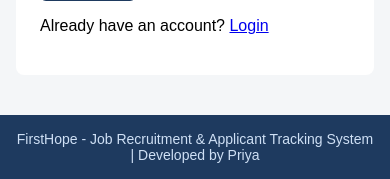
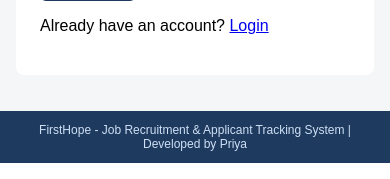
Before and after one commit to priyap24066-sudo/firsthope, a Django app: page /register/ in a window 390 px wide. Shown: the part 843-1022 px from the top of the page. Run offline with Django 5.2, Linux system fonts and the light colour scheme.

Commit message:
footer at bottom

```diff
--- a/templates/base.html
+++ b/templates/base.html
@@ -12,7 +12,9 @@
     <meta name="apple-mobile-web-app-capable" content="yes">
     <meta name="apple-mobile-web-app-title" content="FirstHope">
     <style>
-        body { font-family: Arial, sans-serif; margin: 0; background: #f4f6f8; }
+        body { font-family: Arial, sans-serif; margin: 0; background: #f4f6f8;
+               position: relative; min-height: 100vh; box-sizing: border-box;
+               padding-bottom: 64px; }
         nav { background: #1e3a5f; padding: 12px 24px; display: flex;
               justify-content: space-between; align-items: center; flex-wrap: wrap; }
         nav a, nav button { color: white; text-decoration: none; margin-left: 16px;
@@ -49,8 +51,11 @@
         .stat-num { font-size: 28px; font-weight: bold; color: #1e3a5f; }
         .stat-label { color: #777; font-size: 14px; }
         .card { border: 1px solid #ddd; padding: 14px; border-radius: 6px; margin-bottom: 12px; }
-        .footer { text-align: center; padding: 16px; margin-top: 40px;
-          background: #1e3a5f; color: #cfe0f5; font-size: 14px; }
+
+        .footer { position: absolute; bottom: 0; left: 0; right: 0;
+                  text-align: center; padding: 16px;
+                  background: #1e3a5f; color: #cfe0f5; font-size: 14px; }
+
         @media (max-width: 768px) {
             nav { padding: 12px 16px; }
             .menu-btn { display: block; }
@@ -62,6 +67,8 @@
             .nav-links form { width: 100%; }
             .container { margin: 16px; }
             .messages { margin: 16px; }
+            .footer { font-size: 12px; padding: 12px; }
+            body { padding-bottom: 72px; }
         }
     </style>
 </head>
@@ -106,6 +113,7 @@
 {% endif %}
 
 {% block content %}{% endblock %}
+
 <footer class="footer">
     FirstHope - Job Recruitment &amp; Applicant Tracking System | Developed by Priya
 </footer>
```
